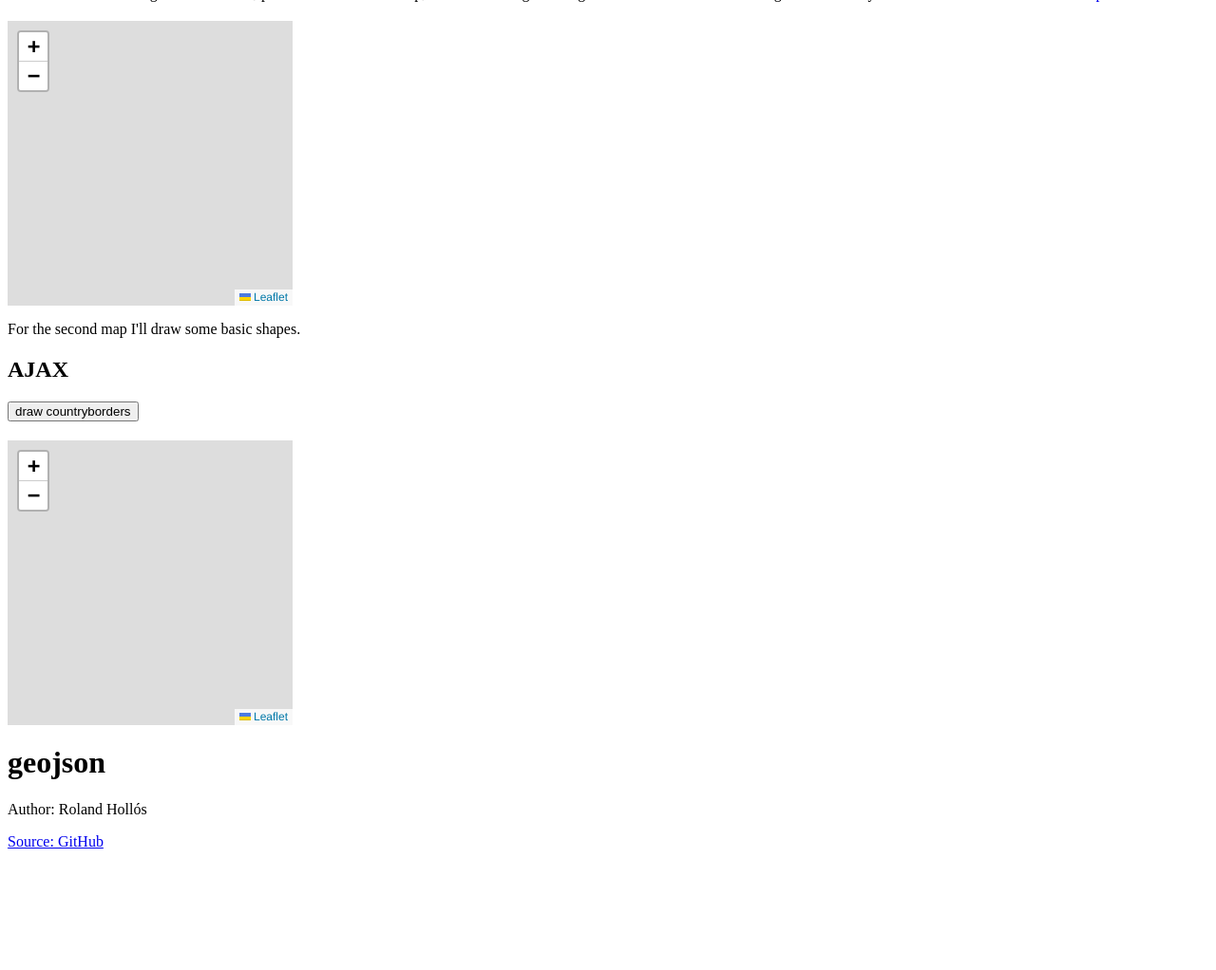
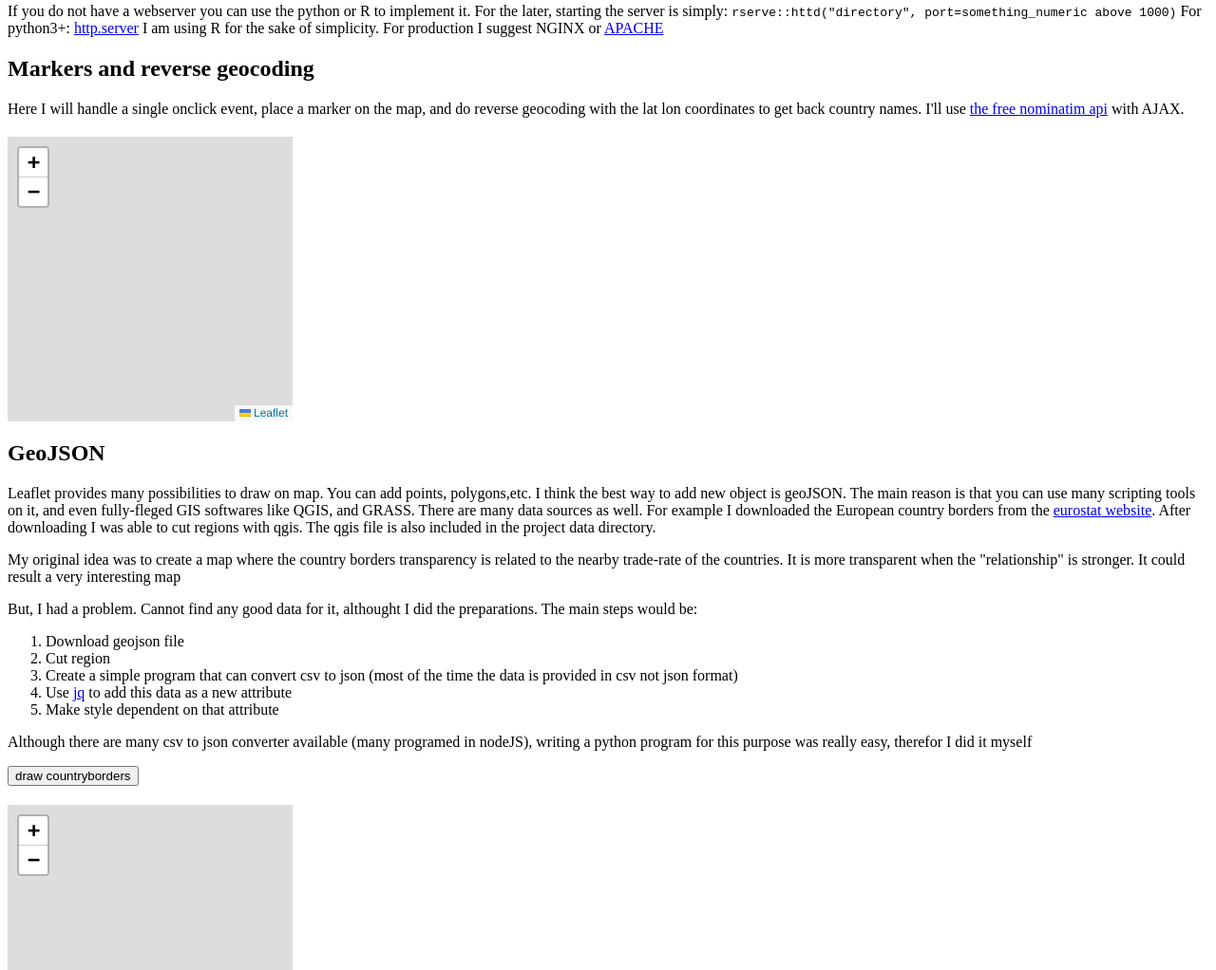
Before and after one commit to hollorol/webCartHW, a plain HTML site: page index.html in a window 1280 px wide. Shown: the part 392-1414 px from the top of the page at 95% size. Before the commit the page ends 1296 px from the top, so only its background shows below. Drawn offline with nearby package versions, Linux system fonts and the light colour scheme; no server answers.

Commit message:
finishing text

```diff
--- a/index.html
+++ b/index.html
@@ -16,15 +16,26 @@
     <p>The first example will be simply just drawing a simple map</p>
     <p>Here I've used mapbox api. It provides the basic tile layer for maps. It is based on the <a href="https://www.openstreetmap.org" target="_blank">openstreetmap</a> community project. I am huge fan of that project. I donated some money, and even contributed to the map in Mecsek mountain (I'm from Pécs). </p>
     <p>My original idea was simply to download every data to my server, and let it run till we "reach the tail of the infinity". In the meantime I changed my mind, because I use that server for a lot of projects and I need the dataspace.</p>
+   <p>In order to use my github directory for yourself, you have to have a working webserver, and an api_key.txt file in the root. This approach is really unsafe, because your api_key is available for everyone. One possible solution is to use <a href="https://developer.mozilla.org/en-US/docs/Web/HTTP/CORS" target="_blank">Cross-Origin Resource Sharing</a>. I did not have enough time to secure my key this way, therefore I will use a hashed URL and will trust on the people I share this document</p> <p>If you do not have a webserver you can use the python or R to implement it. For the later, starting the server is simply: <code>rserve::httd("directory", port=something_numeric above 1000)</code> For python3+: <a href="https://docs.python.org/3/library/http.server.html" target="_blank">http.server</a> I am using R for the sake of simplicity. For production I suggest NGINX or <a href="https://httpd.apache.org/" target="_blank">APACHE</a></p>
     <h2>Markers and reverse geocoding</h2>
     Here I will handle a single onclick event, place a marker on the map, and do reverse geocoding with the lat lon coordinates to get back country names. I'll use <a href="https://nominatim.openstreetmap.org" target="_blank">the free nominatim api</a> with AJAX.
 
     <div id="mapid" class ="leafmap"></div>
-    <p>For the second map I'll draw some basic shapes.</p>
-    <h2>AJAX</h2>
+    <h2>GeoJSON</h2>
+    <p>Leaflet provides many possibilities to draw on map. You can add points, polygons,etc. I think the best way to add new object is geoJSON. The main reason is that you can use many scripting tools on it, and even fully-fleged GIS softwares like QGIS, and GRASS. There are many data sources as well. For example I downloaded the European country borders from the <a href="https://ec.europa.eu/eurostat/web/gisco/geodata/reference-data/administrative-units-statistical-units/countries" target="_blank">eurostat website</a>. After downloading I was able to cut regions with qgis. The qgis file is also included in the project data directory.</p>
+    <p>My original idea was to create a map where the country borders transparency is related to the nearby trade-rate of the countries. It is more transparent when the "relationship" is stronger. It could result a very interesting map</p>
+    <p>But, I had a problem. Cannot find any good data for it, althought I did the preparations. The main steps would be:</p>
+
+    <ol>
+        <li>Download geojson file</li>
+        <li>Cut region</li>
+        <li>Create a simple program that can convert csv to json (most of the time the data is provided in csv not json format)</li>
+        <li>Use <a href="https://stedolan.github.io/jq/" target="_blank">jq</a> to add this data as a new attribute </li>
+        <li>Make style dependent on that attribute</li>
+    </ol>
+    <p>Although there are many csv to json converter available (many programed in nodeJS), writing a python program for this purpose was really easy, therefor I did it myself</p>
     <button type="button" id="bordersB" onclick="drawBorders()">draw countryborders</button>
     <div id="secondmap" class="leafmap"></div>
-    <h1>geojson</h1>
 </body>
 
 <footer>
--- a/map.js
+++ b/map.js
@@ -33,7 +33,6 @@ apiKHTTP.send();
 
 
 var drawBorders=function(){
-	console.log(apiKey)
     let xhttp = new XMLHttpRequest();
     xhttp.onreadystatechange = function() {
         if (this.readyState == 4 && this.status == 200) {
@@ -41,7 +40,7 @@ var drawBorders=function(){
         }
     };
 
-    xhttp.open("GET", "data/CNTR_BN_60M_2013_3857.geojson", true);
+    xhttp.open("GET", "CNTR_BN_60M_2013_3857.geojson", true);
     xhttp.send();
     // More modern alternative:
     //   fetch('./CNTR_BN_60M_2013_3857.geojson').then(
```
